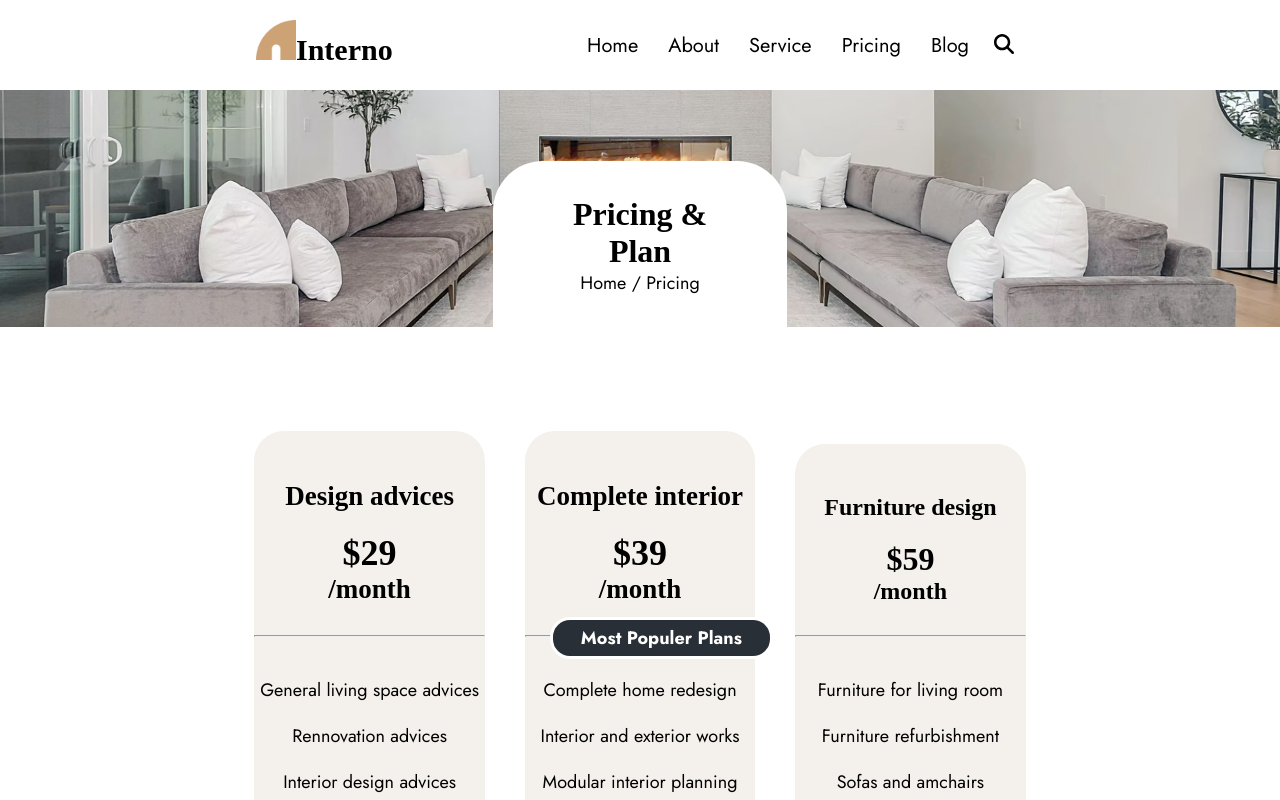
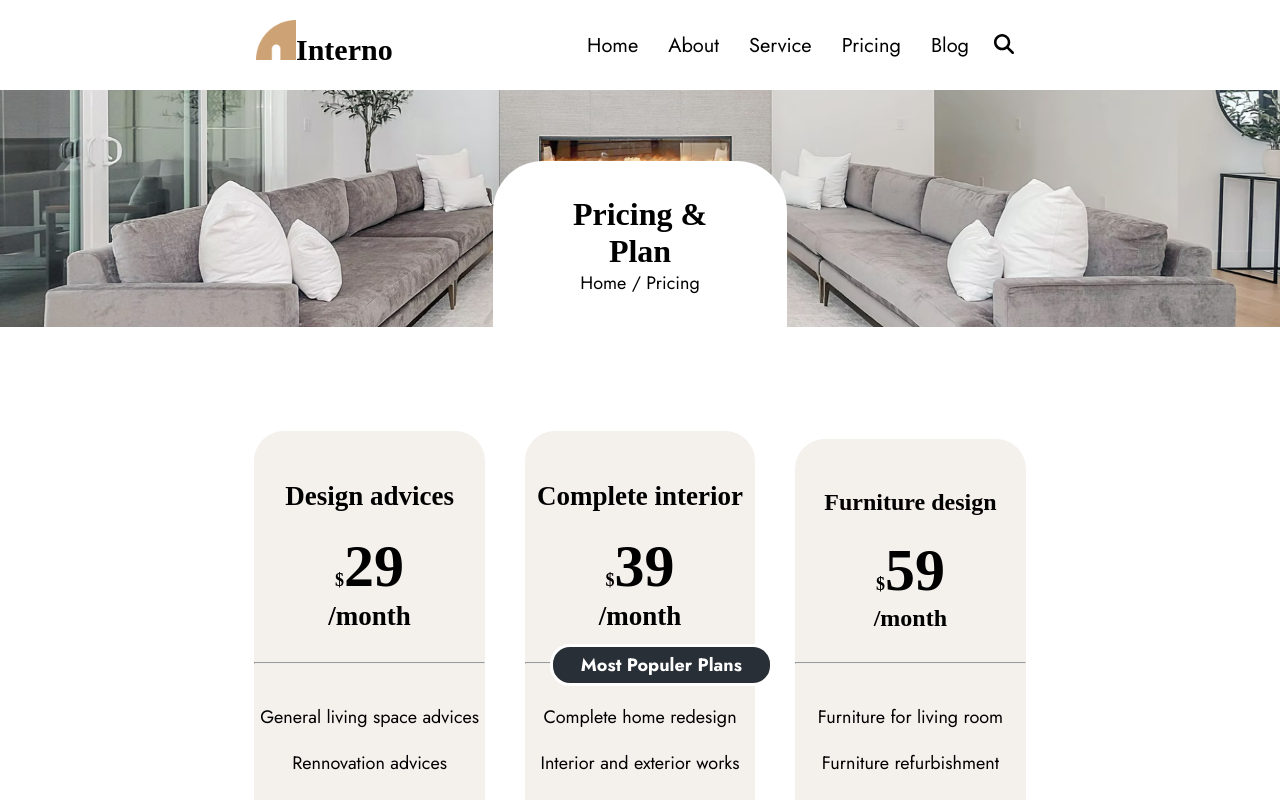
Before and after one commit to tinluong1612/Tin_Interior, a React (Vite) app: page /pricing in a window 1280 px wide. Shown: the top 800 px of the page. Built offline with nearby package versions, Linux system fonts and the light colour scheme.

Commit message:
upload 7/11

```diff
--- a/src/pages/pricingPage/pricing.css
+++ b/src/pages/pricingPage/pricing.css
@@ -62,8 +62,17 @@
     padding-bottom: 20px;
 }
 
-.header-price p {
+.price{
     display: inline-flex;
+}
+
+.price .dollar{
+    margin-top: 38px;
+    font-size: 18px;
+}
+
+.price .money{
+    font-size: 60px;
 }
 
 .line-price{
--- a/src/pages/pricingPage/pricing.jsx
+++ b/src/pages/pricingPage/pricing.jsx
@@ -25,7 +25,10 @@ function Pricing() {
                 <div className="w-18 fz-18 item-price">
                     <div className="header-price">
                         <h2 className="title-price">Design advices</h2>
-                        <h1 className="price">$29</h1>
+                        <h1 className="price">
+                            <div className="dollar">$</div>
+                            <div className="money">29</div>
+                        </h1>
                         <h2>/month</h2>
                     </div>
                     <hr className="line-price" />
@@ -53,7 +56,10 @@ function Pricing() {
                 <div className="w-18 fz-18 item-price">
                     <div className="header-price">
                         <h2 className="title-price">Complete interior</h2>
-                        <h1 className="price">$39</h1>
+                        <h1 className="price">
+                            <div className="dollar">$</div>
+                            <div className="money">39</div>
+                        </h1>
                         <h2>/month</h2>
                     </div>
                     <hr className="line-price" />
@@ -82,7 +88,10 @@ function Pricing() {
                 <div className="w-18 item-price">
                     <div className="header-price">
                         <h2 className="title-price">Furniture design</h2>
-                        <h1 className="price">$59</h1>
+                        <h1 className="price">
+                            <div className="dollar">$</div>
+                            <div className="money">59</div>
+                        </h1>
                         <h2>/month</h2>
                     </div>
                     <hr className="line-price" />
```
